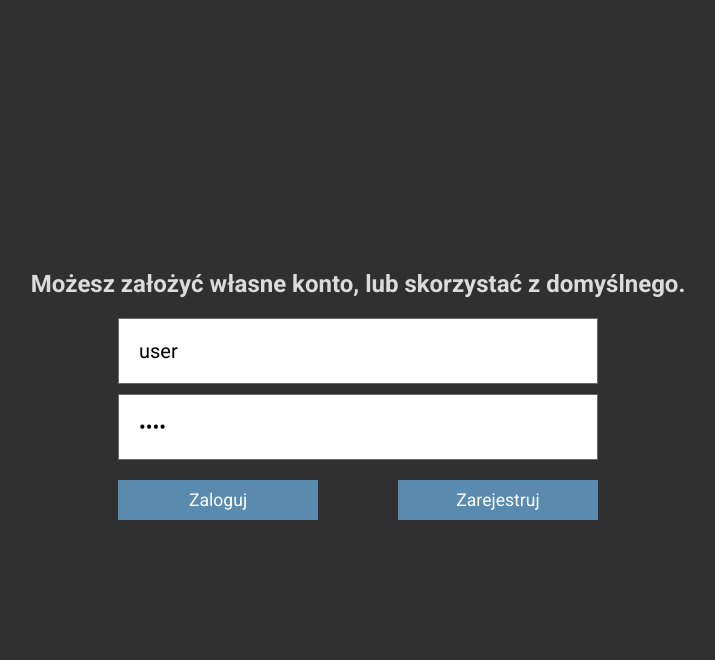
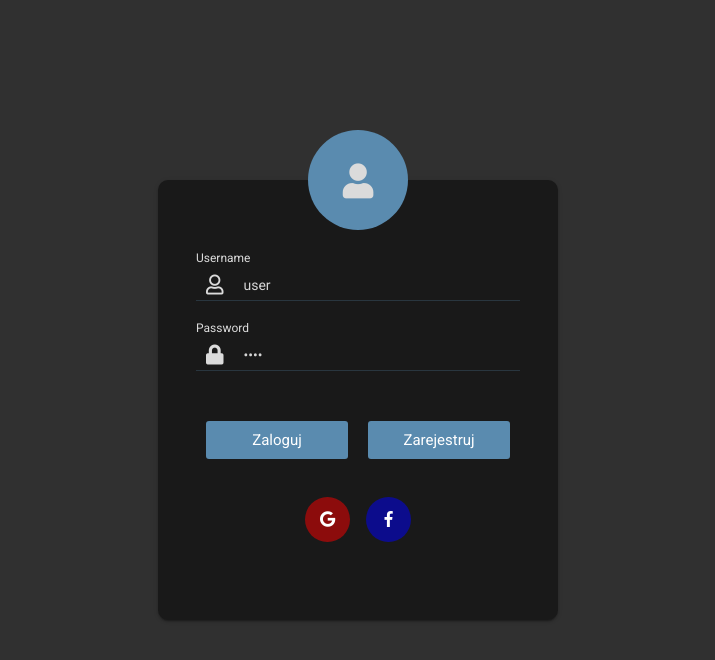
Before and after one commit to KDunin/quiz-app, a React app: page /admin in a window 1280 px wide. Shown: the top 660 px of the page, without its empty margins (282-997 px from the left). Built offline with nearby package versions, Linux system fonts and the light colour scheme; no server answers.

Commit message:
Login form imporvements

```diff
--- a/src/components/Loader/Loader.jsx
+++ b/src/components/Loader/Loader.jsx
@@ -19,7 +19,6 @@ export const Loader = ({ loading }) =>
         <div className={Style.block}></div>
         <div className={Style.block}></div>
       </div>
-      <div className={Style.text}>Proszę czekać...</div>
     </div>
   ) : (
     <div className={Style.hidden}></div>
--- a/src/views/Login/Login.jsx
+++ b/src/views/Login/Login.jsx
@@ -4,14 +4,22 @@ import { connect } from 'react-redux'
 import { mapStoreToProps, mapDispatchToProps } from './storeHelper'
 import Button from '../../components/Button/Button'
 import { Loader } from '../../components/Loader/Loader'
+import { joinClasses } from '../../utils/classUtils'
 
 const Style = {
-  box:     'login',
-  login:   'login__form',
-  input:   'login__input',
-  buttons: 'login__buttons',
-  button:  'login__button',
-  error:   'login__error',
+  view:     'login',
+  box:      'login__box',
+  form:     'login__form',
+  user:     'login__user',
+  input:    'login__input',
+  icon:     'login__icon',
+  field:    'login__field',
+  label:    'login__label',
+  buttons:  'login__buttons',
+  button:   'login__button',
+  error:    'login__error',
+  google:   'fab fa-google',
+  facebook: 'fab fa-facebook-f',
 }
 
 class Login extends PureComponent {
@@ -29,14 +37,14 @@ class Login extends PureComponent {
   }
 
   handleChange({ target }) {
-    this.setState({ [target.name]: target.value })
+    this.setState({ [ target.name ]: target.value })
   }
 
   renderError() {
     const { username, password, error } = this.state
-    if ( (!username || !password) && error ) {
+    if ((!username || !password) && error) {
       return (
-        <div className={Style.error}>Uzupełnij pola!</div>
+        <div className={ Style.error }>Uzupełnij pola!</div>
       )
     }
   }
@@ -64,50 +72,74 @@ class Login extends PureComponent {
     const { loading } = this.props
 
     return (
-      <div className={Style.box}>
-        <h2>Możesz założyć własne konto, lub skorzystać z domyślnego.</h2>
+      <div className={ Style.view }>
+        <div className={ Style.box }>
+          <div className={ Style.user }>
+            <i className="fas fa-user"></i>
+          </div>
           <form
-          className={Style.login}
-          onSubmit={this.handleSignIn}
+            className={ Style.form }
+            onSubmit={ this.handleSignIn }
           >
+            <label className={ Style.label } htmlFor="username">Username</label>
+            <div className={ Style.input }>
+              <i className={ joinClasses(Style.icon, 'far fa-user') }></i>
               <input
                 id='username'
                 name='username'
                 type='text'
                 placeholder='Nazwa użytkownika'
-            value={username}
-            className={Style.input}
-            onChange={this.handleChange}
+                value={ username }
+                className={ Style.field }
+                onChange={ this.handleChange }
               />
+            </div>
+            <label className={ Style.label } htmlFor="password">Password</label>
+            <div className={ Style.input }>
+              <i className={ joinClasses(Style.icon, 'fas fa-lock') }></i>
               <input
                 id='password'
                 name='password'
                 type='password'
-            value={password}
+                value={ password }
                 placeholder='Hasło'
-            className={Style.input}
-            onChange={this.handleChange}
+                className={ Style.field }
+                onChange={ this.handleChange }
               />
-          {this.renderError(error)}
-          <div className={Style.buttons}>
+            </div>
+            { this.renderError(error) }
+            <div className={ Style.buttons }>
               <Button
-              className={Style.button}
+                className={ Style.button }
                 text='Zaloguj'
                 type='submit'
-              disabled={loading}
+                disabled={ loading }
               />
               <Button
-              className={Style.button}
-              onClick={this.handleSignUp}
+                className={ Style.button }
+                onClick={ this.handleSignUp }
                 text='Zarejestruj'
                 type='button'
-              disabled={loading}
+                disabled={ loading }
+              />
+              <Button
+                className={ Style.google }
+                onClick={ this.handleSignUp }
+                disabled={ loading }
+                type='button'
+                icon
+              />
+              <Button
+                className={ Style.facebook }
+                onClick={ this.handleSignUp }
+                disabled={ loading }
+                type='button'
+                icon
               />
             </div>
           </form>
-        <Loader
-          loading={loading}
-        />
+          <Loader loading={ loading } />
+        </div>
       </div>
     )
   }
--- a/src/views/Login/login.scss
+++ b/src/views/Login/login.scss
@@ -5,32 +5,134 @@
   justify-content: center;
   align-items: center;
 
+  &__box {
+    display: flex;
+    flex-direction: column;
+    justify-content: center;
+    align-items: center;
+    position: relative;
+
+    width: calc(100% - 40px);
+    max-width: 400px;
+    height: 440px;
+    padding: 0 20px;
+
+    background-color: $primary-color;
+    box-shadow: $box-shadow;
+    border-radius: 10px;
+  }
+
+  &__user {
+    position: absolute;
+    top: -50px;
+    display: flex;
+    justify-content: center;
+    align-items: center;
+
+    width: 100px;
+    height: 100px;
+
+    background-color: $featured-color;
+    border-radius: 50%;
+
+    .fa-user {
+      font-size: 35px;
+    }
+  }
+
   &__form {
     display: flex;
     flex-direction: column;
-    width: 500px;
-    margin-top: 20px;
+
+    width: 90%;
+    margin-top: 70px;
   }
 
   &__input {
-    padding: 20px;
-    margin: 0 10px 10px;
-    border: 1px solid $third-color;
+    display: flex;
+
+    margin-bottom: 20px;
+
+    border-bottom: 1px solid rgba(90, 139, 175, 0.25);
+    font-size: 16px;
+    transition: border-color 0.2s linear;
+
+    &:focus-within {
+      border-color: $featured-color-active;
+      transition: border-color 0.2s linear;
+    }
+  }
+
+  &__icon {
+    display: flex;
+    align-items: center;
+
+    padding: 5px 10px;
+    margin-right: 10px;
+
     font-size: 20px;
   }
 
-  &__buttons {
-    display: flex;
-    margin: 10px;
-    justify-content: space-between;
+  &__label {
+    font-size: 12px;
+    margin-bottom: 5px;
   }
 
-  &__button {
-    width: 200px;
-    border-radius: 0 !important;
-    padding: 10px !important;
+  &__field {
+    width: 100%;
+    background-color: transparent;
+    border: none;
+    color: rgb(214, 214, 214);
+    font-size: 14px;
+  }
+
+  &__buttons {
+    margin-top: 20px;
+    display: flex;
+    flex-wrap: wrap;
+    justify-content: center;
+
+    .fab {
+      display: flex;
+      justify-content: center;
+      align-items: center;
+      width: 45px;
+      height: 45px;
+      border-radius: 50%;
+      margin-top: 20px;
+      transition: all 0.2s linear;
+
+      &:hover {
+        color: #ffffff;
+      }
+    }
+
+    .fa-google {
+      background-color: rgba(255, 0, 0, 0.5);
+
+      &:hover {
+        background-color: rgba(255, 0, 0, 0.6);
+      }
+    }
+
+    .fa-facebook-f {
+      background-color: rgba(0, 0, 255, 0.5);
+
+      &:hover {
+        background-color: rgba(0, 0, 255, 0.6);
+      }
+    }
+  }
+
+  &__button.button {
+    flex: 1 1 40%;
+    margin: 10px;
+
+    font-size: 15px;
+    padding: 10px 0;
+
     &:disabled {
-      background-color: white;
+      background-color: $fourth-color;
     }
   }
 
@@ -38,4 +140,8 @@
     text-align: center;
     color: red;
   }
+
+  .loader--hidden {
+    height: 70px;
+  }
 }
```
Lines whose indentation alone changed are shown as unchanged.
